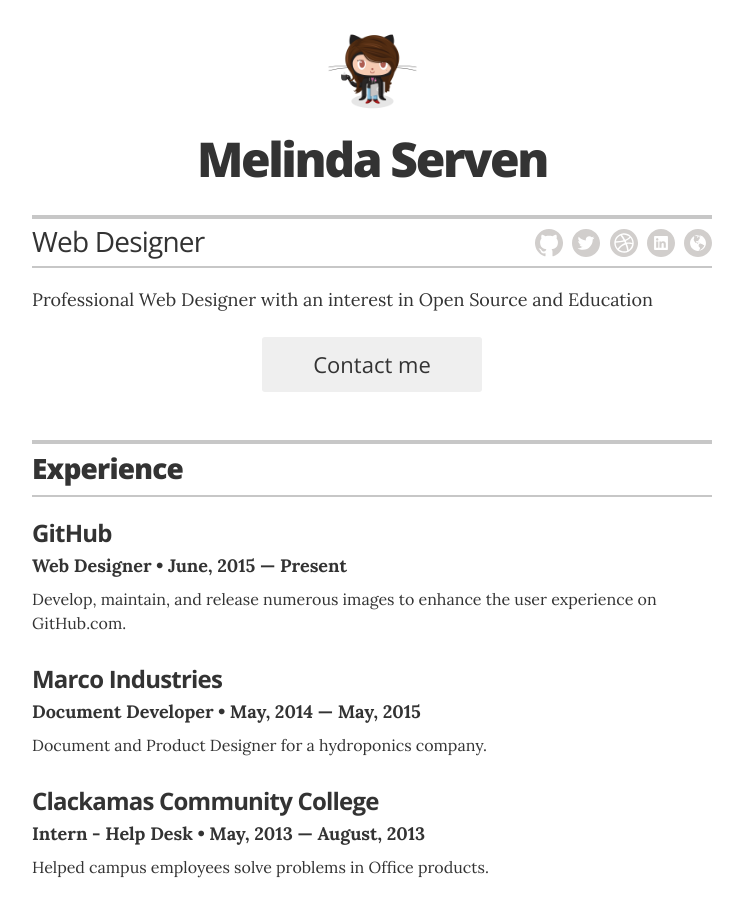
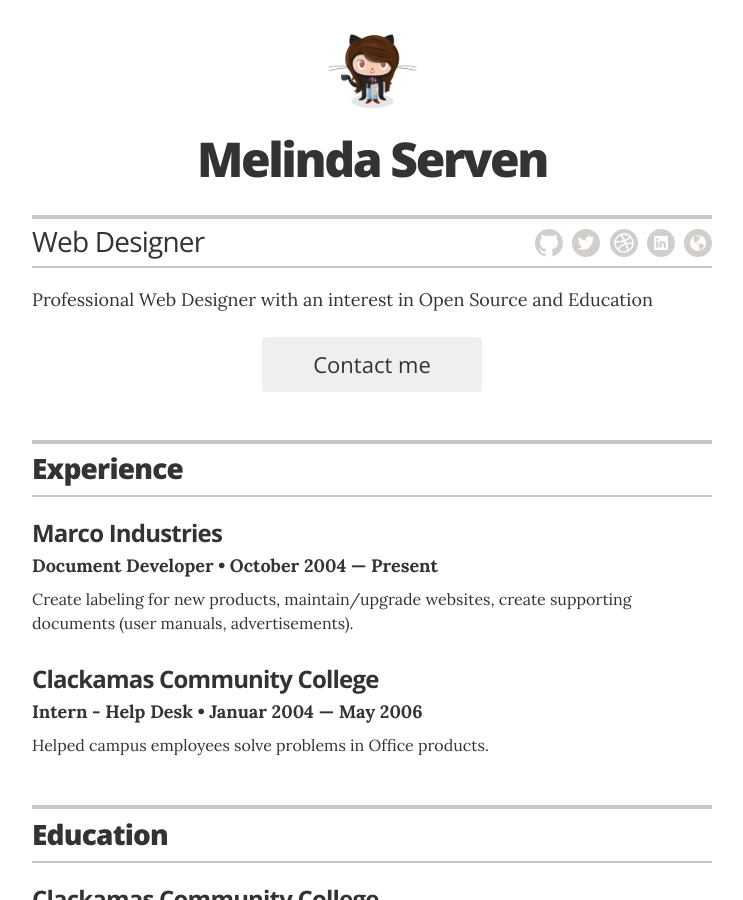
Before and after one commit to roseofgold/roseofgold.github.io, a Jekyll site: the page built from index.html, in a window 1280 px wide and 900 px high. Shown: the whole window, without its empty margins (268-1011 px from the left). Built offline with Jekyll 4.4.1, drawn with Linux system fonts in a browser that asks for light colours.

Commit message:
Update Experience

```diff
--- a/_data/experience.yml
+++ b/_data/experience.yml
@@ -1,18 +1,12 @@
 # Jobs
-# Web Designer
-- company: GitHub
-  position: Web Designer
-  duration: June, 2015 &mdash; Present
-  summary: Develop, maintain, and release numerous images to enhance the user experience on GitHub.com.
-
 # Job Title
 - company: Marco Industries
   position: Document Developer
-  duration: May, 2014 &mdash; May, 2015
-  summary: Document and Product Designer for a hydroponics company.
+  duration: October 2004 &mdash; Present
+  summary: Create labeling for new products, maintain/upgrade websites, create supporting documents (user manuals, advertisements).
 
 # Intern
 - company: Clackamas Community College
   position: Intern - Help Desk
-  duration:  May, 2013  &mdash; August, 2013
+  duration:  Januar 2004  &mdash; May 2006
   summary: Helped campus employees solve problems in Office products.
```
